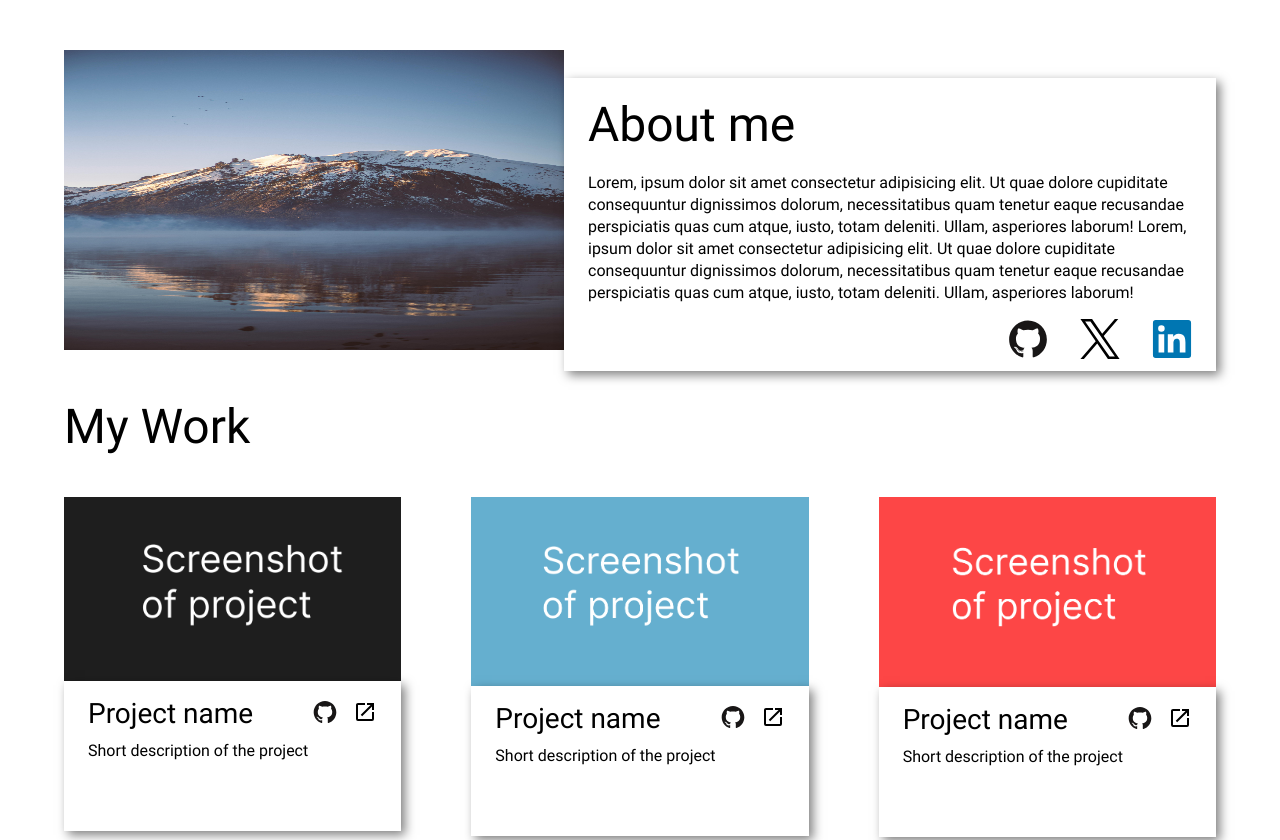
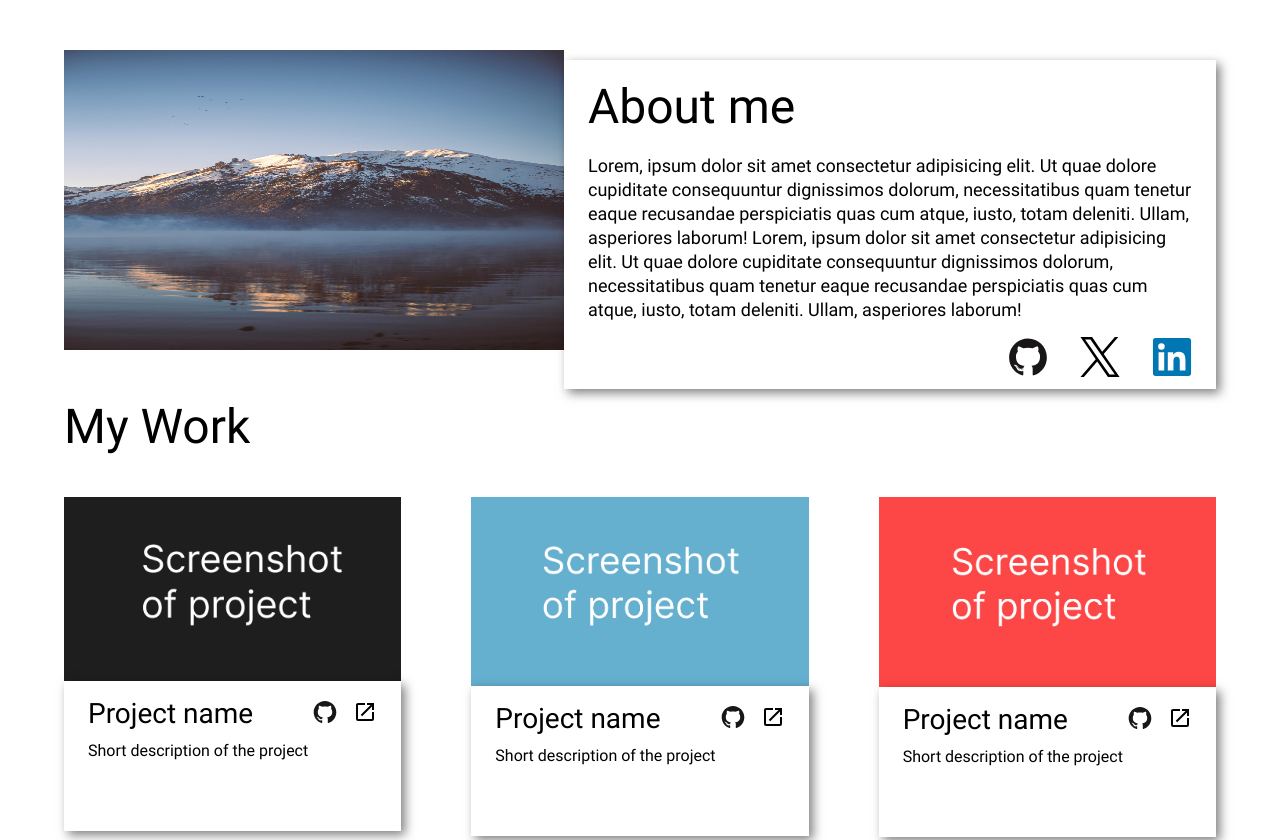
Before and after one commit to MisharyD/homepage, a website built with webpack: page src/index.html in a window 1280 px wide. Shown: the top 840 px of the page. Built offline with nearby package versions, Linux system fonts and the light colour scheme.

Commit message:
add description font size and build

```diff
--- a/src/style/index.css
+++ b/src/style/index.css
@@ -238,6 +238,7 @@ footer .contacts-container
     .description
     {
         margin: 0px;
+        font-size: 18px
     }
 
     header .contacts-container
@@ -371,6 +372,7 @@ footer .contacts-container
     .description
     {
         margin: 0px;
+        font-size: 18px
     }
 
     header .contacts-container
```
Also changed, not shown: dist/bundle.js.
